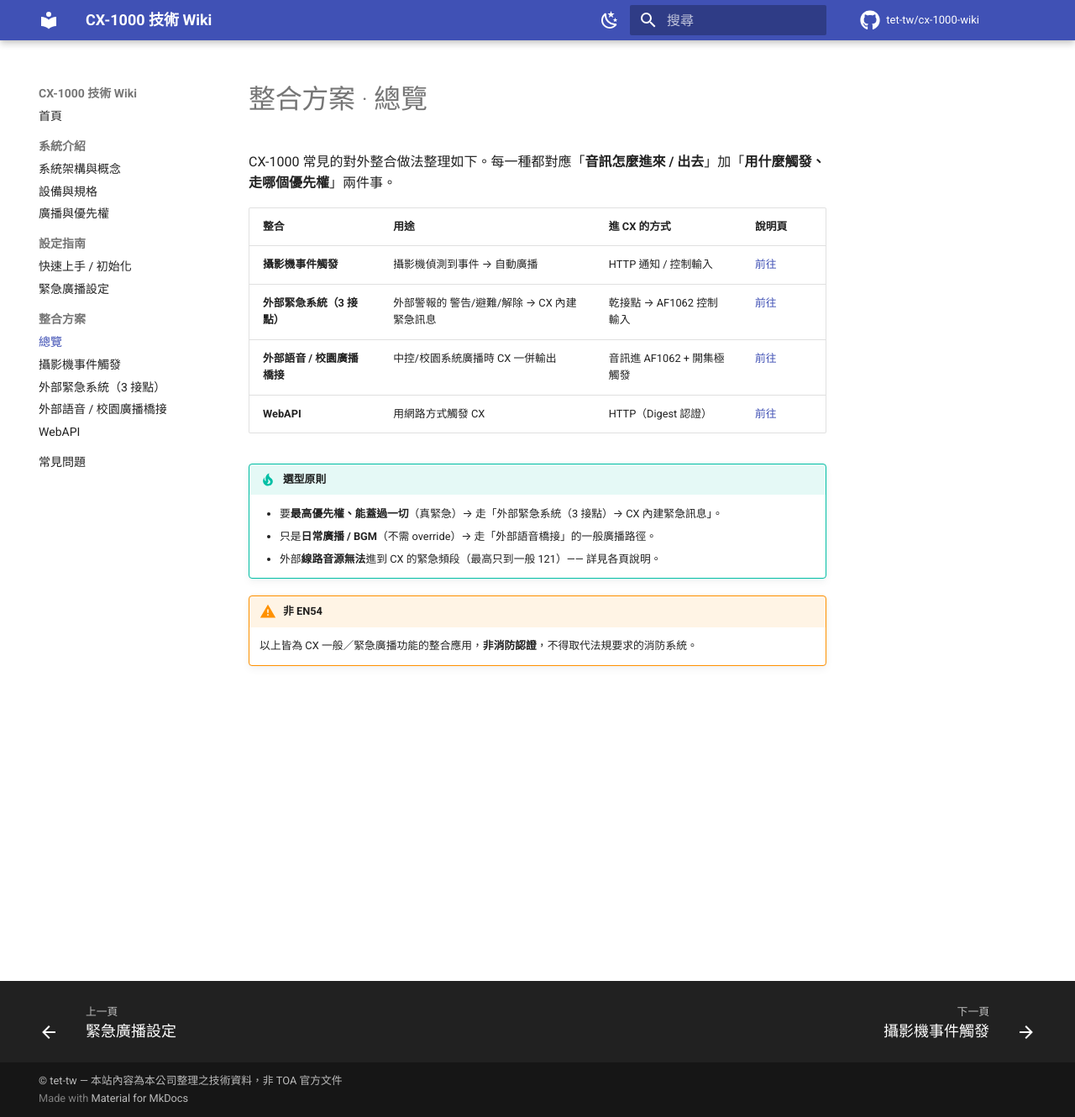
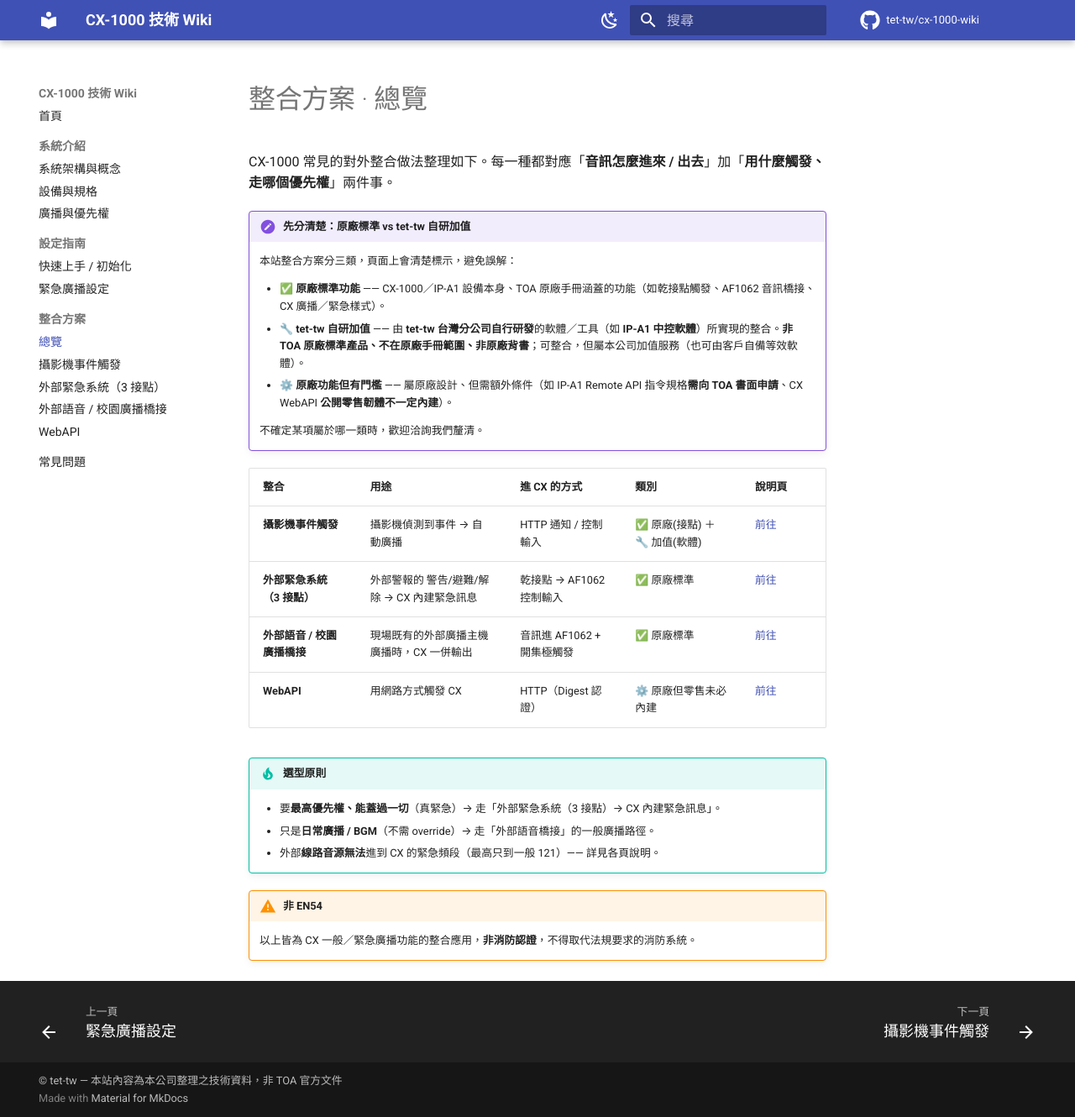
Before and after one commit to tet-tw/cx-1000-wiki, an MkDocs documentation site: the page built from docs/integrations/index.md, in a window 1280 px wide and 1330 px high. Shown: the whole window at 84% size. Built offline with MkDocs 1.6.1 and Material for MkDocs 9.7.7, drawn with Linux system fonts in a browser that asks for light colours; comment, search, counter and statistics services are not loaded.

Commit message:
docs: 清楚標示「原廠標準 vs tet-tw 自研加值 vs 原廠但有門檻」
- 新增紫色「tetplus」自訂標籤樣式(extra.css)
- 整合方案首頁：加入三類定位總說明
- camera.md：路線A標示原廠標準、路線B掛加值標籤、STEP3具名中控軟體
- webapi.md：釐清 WebAPI(原廠但零售未內建) 與 中控軟體(可自研) 兩類
- audio-bridge.md：名詞澄清(此頁中控=現場既有第三方系統，非自研軟體)+標示原廠標準

避免客戶誤解 tet-tw 自研中控軟體為 TOA 原廠標準/背書

Co-Authored-By: Claude Opus 4.8 <noreply@anthropic.com>

```diff
--- a/docs/integrations/index.md
+++ b/docs/integrations/index.md
@@ -2,12 +2,21 @@
 
 CX-1000 常見的對外整合做法整理如下。每一種都對應「**音訊怎麼進來 / 出去**」加「**用什麼觸發、走哪個優先權**」兩件事。
 
-| 整合 | 用途 | 進 CX 的方式 | 說明頁 |
-|---|---|---|---|
-| **攝影機事件觸發** | 攝影機偵測到事件 → 自動廣播 | HTTP 通知 / 控制輸入 | [前往](camera.md) |
-| **外部緊急系統（3 接點）** | 外部警報的 警告/避難/解除 → CX 內建緊急訊息 | 乾接點 → AF1062 控制輸入 | [前往](external-emergency.md) |
-| **外部語音 / 校園廣播橋接** | 中控/校園系統廣播時 CX 一併輸出 | 音訊進 AF1062 + 開集極觸發 | [前往](audio-bridge.md) |
-| **WebAPI** | 用網路方式觸發 CX | HTTP（Digest 認證） | [前往](webapi.md) |
+!!! tetplus "先分清楚：原廠標準 vs tet-tw 自研加值"
+    本站整合方案分三類，頁面上會清楚標示，避免誤解：
+
+    - ✅ **原廠標準功能** —— CX-1000／IP-A1 設備本身、TOA 原廠手冊涵蓋的功能（如乾接點觸發、AF1062 音訊橋接、CX 廣播／緊急樣式）。
+    - 🔧 **tet-tw 自研加值** —— 由 **tet-tw 台灣分公司自行研發**的軟體／工具（如 **IP-A1 中控軟體**）所實現的整合。**非 TOA 原廠標準產品、不在原廠手冊範圍、非原廠背書**；可整合，但屬本公司加值服務（也可由客戶自備等效軟體）。
+    - ⚙️ **原廠功能但有門檻** —— 屬原廠設計、但需額外條件（如 IP-A1 Remote API 指令規格**需向 TOA 書面申請**、CX WebAPI **公開零售韌體不一定內建**）。
+
+    不確定某項屬於哪一類時，歡迎洽詢我們釐清。
+
+| 整合 | 用途 | 進 CX 的方式 | 類別 | 說明頁 |
+|---|---|---|---|---|
+| **攝影機事件觸發** | 攝影機偵測到事件 → 自動廣播 | HTTP 通知 / 控制輸入 | ✅ 原廠(接點) ＋ 🔧 加值(軟體) | [前往](camera.md) |
+| **外部緊急系統（3 接點）** | 外部警報的 警告/避難/解除 → CX 內建緊急訊息 | 乾接點 → AF1062 控制輸入 | ✅ 原廠標準 | [前往](external-emergency.md) |
+| **外部語音 / 校園廣播橋接** | 現場既有的外部廣播主機廣播時，CX 一併輸出 | 音訊進 AF1062 + 開集極觸發 | ✅ 原廠標準 | [前往](audio-bridge.md) |
+| **WebAPI** | 用網路方式觸發 CX | HTTP（Digest 認證） | ⚙️ 原廠但零售未必內建 | [前往](webapi.md) |
 
 !!! tip "選型原則"
     - 要**最高優先權、能蓋過一切**（真緊急）→ 走「外部緊急系統（3 接點）→ CX 內建緊急訊息」。
--- /dev/null
+++ b/docs/stylesheets/extra.css
@@ -0,0 +1,21 @@
+/* 自訂 admonition：tet-tw 自研加值標籤（紫色，區別於原廠標準內容） */
+:root {
+  --tetplus-color: #8250df;
+}
+
+.md-typeset .admonition.tetplus,
+.md-typeset details.tetplus {
+  border-color: var(--tetplus-color);
+}
+
+.md-typeset .tetplus > .admonition-title,
+.md-typeset .tetplus > summary {
+  background-color: rgba(130, 80, 223, 0.10);
+}
+
+.md-typeset .tetplus > .admonition-title::before,
+.md-typeset .tetplus > summary::before {
+  background-color: var(--tetplus-color);
+  -webkit-mask-image: var(--md-admonition-icon--note);
+          mask-image: var(--md-admonition-icon--note);
+}
--- a/mkdocs.yml
+++ b/mkdocs.yml
@@ -42,6 +42,9 @@ edit_uri: edit/main/docs/
 hooks:
   - gen_llmstxt.py
 
+extra_css:
+  - stylesheets/extra.css
+
 markdown_extensions:
   - admonition
   - attr_list
```
Also changed, not shown: docs/integrations/audio-bridge.md (+5 -1 lines), docs/integrations/camera.md (+10 -2 lines), docs/integrations/webapi.md (+5 -1 lines).
